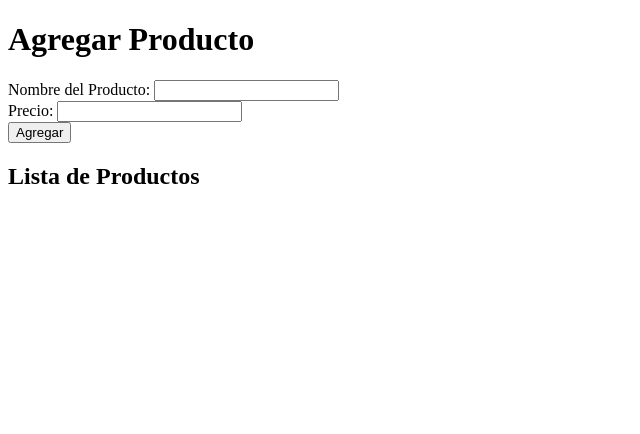
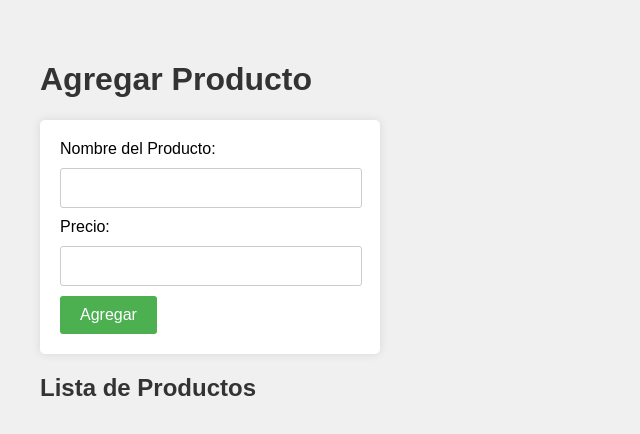
Before and after one commit to paito16/Dock_productos, a website: page public/index.html in a window 1280 px wide. Shown: the whole page, without its empty margins (0-640 px from the left). Drawn offline with Linux system fonts and the light colour scheme; no server answers.

Commit message:
chore: Update index.html styling

```diff
--- a/public/index.html
+++ b/public/index.html
@@ -2,6 +2,61 @@
 <html>
 <head>
     <title>Ingreso de Productos</title>
+    <style>
+        body {
+            font-family: Arial, sans-serif;
+            background-color: #f0f0f0;
+            margin: 20px;
+            padding: 20px;
+        }
+        h1, h2 {
+            color: #333;
+        }
+        form {
+            background-color: #fff;
+            padding: 20px;
+            border-radius: 5px;
+            box-shadow: 0 0 10px rgba(0,0,0,0.1);
+            width: 300px;
+            margin-bottom: 20px;
+        }
+        label {
+            display: block;
+            margin-bottom: 10px;
+        }
+        input[type="text"],
+        input[type="number"] {
+            width: calc(100% - 20px);
+            padding: 10px;
+            margin-bottom: 10px;
+            border: 1px solid #ccc;
+            border-radius: 3px;
+            font-size: 16px;
+        }
+        button[type="submit"] {
+            background-color: #4CAF50;
+            color: white;
+            padding: 10px 20px;
+            border: none;
+            border-radius: 3px;
+            cursor: pointer;
+            font-size: 16px;
+        }
+        button[type="submit"]:hover {
+            background-color: #45a049;
+        }
+        ul {
+            list-style-type: none;
+            padding: 0;
+        }
+        li {
+            background-color: #fff;
+            padding: 10px;
+            margin-bottom: 5px;
+            border-radius: 3px;
+            box-shadow: 0 0 5px rgba(0,0,0,0.1);
+        }
+    </style>
 </head>
 <body>
     <h1>Agregar Producto</h1>
```
